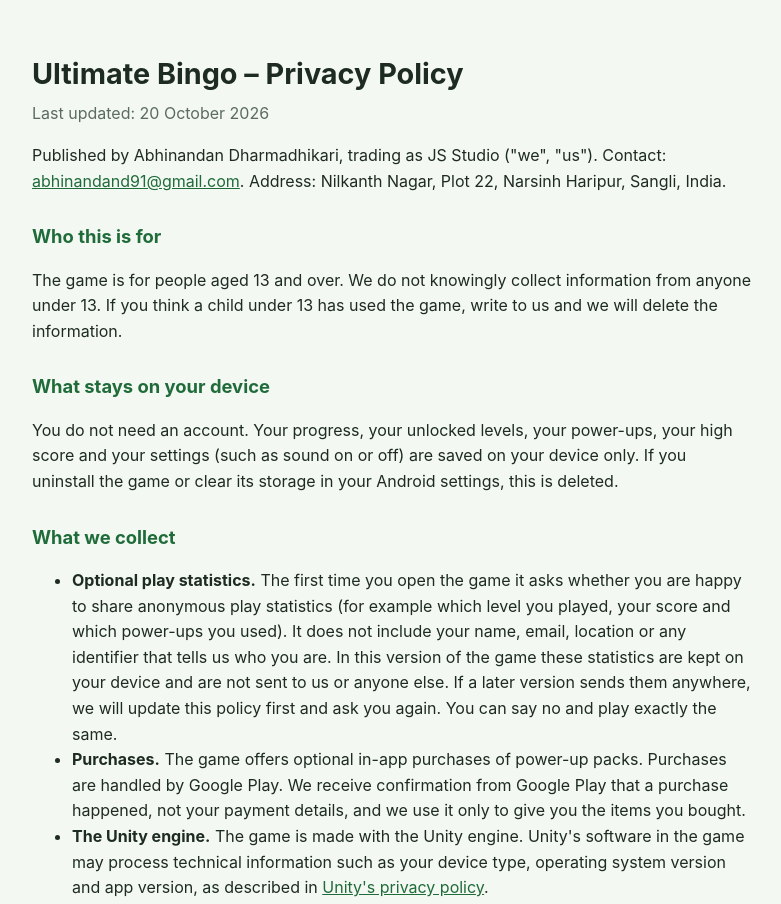
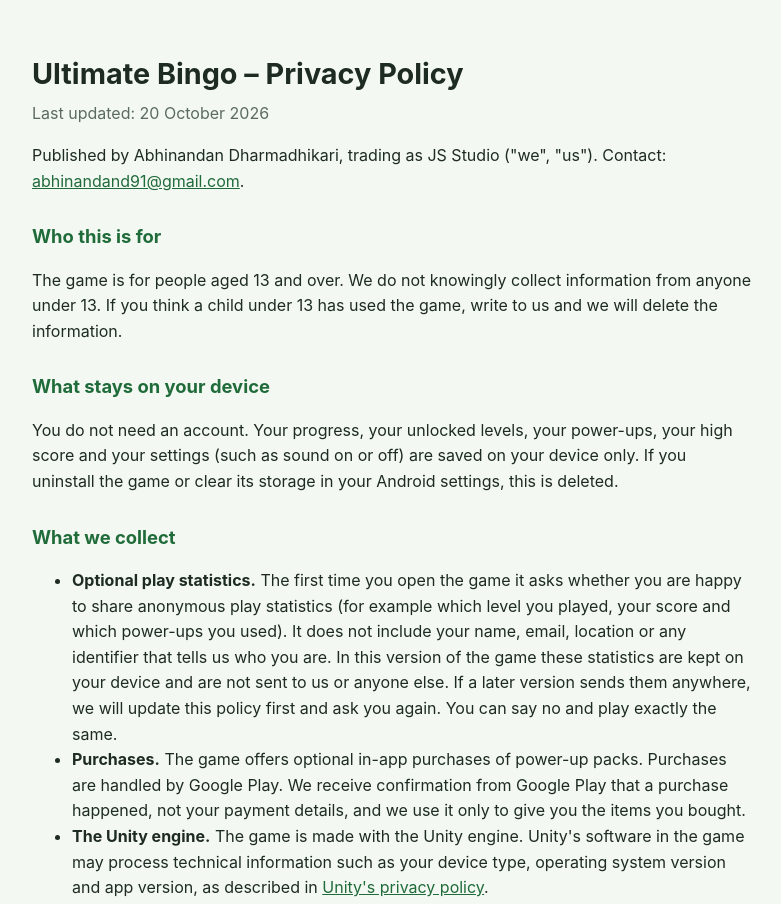
Before and after one commit to abhinandand91-debug/ultimate-bingo-privacy, a plain HTML site: page index.html in a window 1280 px wide. Shown: the top 904 px of the page, without its empty margins (248-1029 px from the left). Drawn offline with Linux system fonts and the light colour scheme.

Commit message:
Remove the postal address
Co-Authored-By: Claude Sonnet 5.5 <noreply@anthropic.com>

```diff
--- a/index.html
+++ b/index.html
@@ -19,7 +19,7 @@
 <h1>Ultimate Bingo – Privacy Policy</h1>
 <p class="meta">Last updated: 20 October 2026</p>
 
-<p>Published by Abhinandan Dharmadhikari, trading as JS Studio ("we", "us"). Contact: <a href="mailto:abhinandand91@gmail.com">abhinandand91@gmail.com</a>. Address: Nilkanth Nagar, Plot 22, Narsinh Haripur, Sangli, India.</p>
+<p>Published by Abhinandan Dharmadhikari, trading as JS Studio ("we", "us"). Contact: <a href="mailto:abhinandand91@gmail.com">abhinandand91@gmail.com</a>.</p>
 
 <h2>Who this is for</h2>
 <p>The game is for people aged 13 and over. We do not knowingly collect information from anyone under 13. If you think a child under 13 has used the game, write to us and we will delete the information.</p>
```
